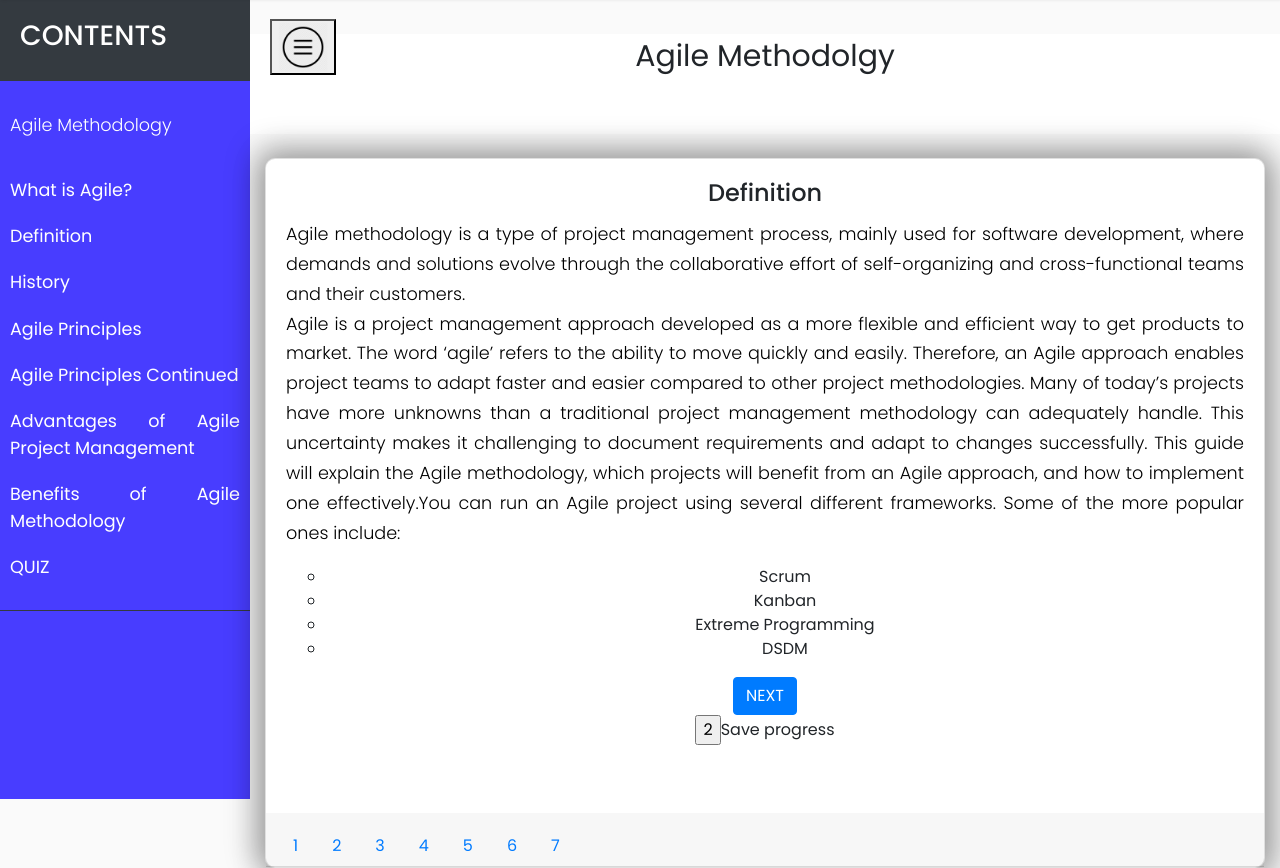
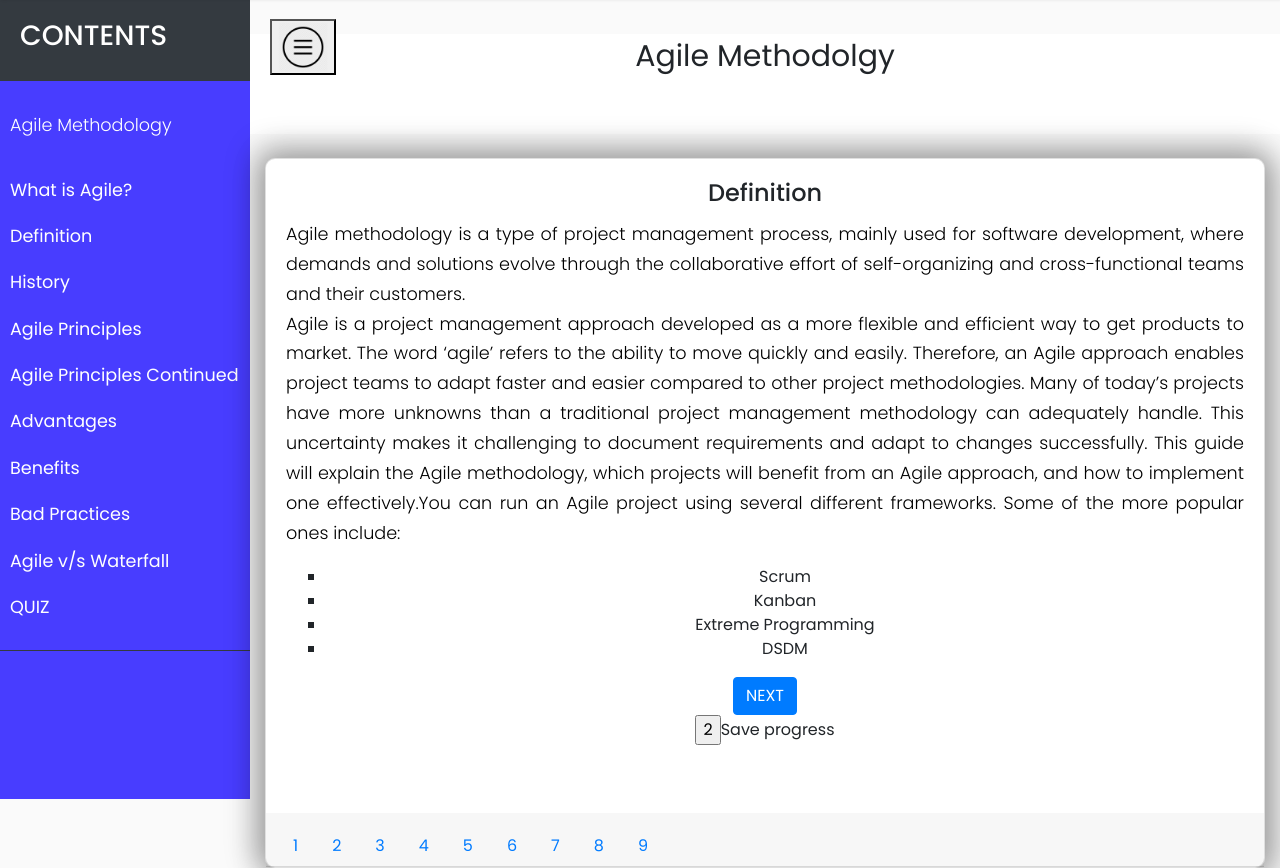
Before and after one commit to draj2931/Agile-Web-Applicaion-project-2, a Flask app: page /material/1 in a window 1280 px wide, after a click on "Definition". Shown: the part 77-945 px from the top of the page. Run offline with Flask 2, Linux system fonts and the light colour scheme; some libraries are stand-ins or nearby versions.

Commit message:
All course materials added

```diff
--- a/Project/static/css/material_style.css
+++ b/Project/static/css/material_style.css
@@ -261,6 +261,10 @@ a.article:hover {
 
 
 .agile-list{
-  list-style-type: circle;
+  list-style-type: square;
   align-items: center;
 }
+.card-text > li{
+  text-align: left;
+  align-items: flex-start;
+}
--- a/Project/templates/material.html
+++ b/Project/templates/material.html
@@ -54,9 +54,13 @@ Logout
 
       <li><a href="#tab5" id="nav5" data-toggle="tab">Agile Principles Continued</a> </li>
 
-      <li> <a href="#tab6" id="nav6" data-toggle="tab">Advantages of Agile Project Management</a> </li>
+      <li> <a href="#tab6" id="nav6" data-toggle="tab">Advantages</a> </li>
 
-      <li> <a href="#tab7" id="nav7" data-toggle="tab">Benefits of Agile Methodology</a> </li>
+      <li> <a href="#tab7" id="nav7" data-toggle="tab">Benefits</a> </li>
+
+      <li> <a href="#tab8" id="nav8" data-toggle="tab">Bad Practices</a> </li>
+
+      <li> <a href="#tab9" id="nav9" data-toggle="tab">Agile v/s Waterfall</a> </li>
 
 
       <li><a href="/questions/{{username}}">QUIZ</a> </li>
@@ -236,8 +240,53 @@ Logout
                     <li>Ongoing Innovation</li>
 
                   </p>
-                  <a href="#tab7" data-toggle="tab" class="btn btn-primary">NEXT</a>
-                  <br> <input type="radio" name="completed" value="6"> Mark as Completed
+                  <a href="#tab8" data-toggle="tab" class="btn btn-primary">NEXT</a>
+                  <!-- <br> <input type="radio" name="completed" value="6"> Mark as Completed
+
+                  <a href="/questions/{{username}}" class="btn btn-primary">Take Quiz</a> -->
+
+                </div>
+
+
+
+                <div class="tab-pane fade" id="tab8">
+                  <h4 class="card-title">Bad practices</h4>
+                  <p class="card-text">There are certain scenarios whre Agile could prove to be costly or not effective. The scenarios are listed below:
+                    <li>The outcome of your project is stable and well understood</li>
+                    <li>Stakeholders don't want Agile</li>
+                    <li>Company can't support Agile</li>
+
+                  </p>
+                  <a href="#tab9" data-toggle="tab" class="btn btn-primary">NEXT</a>
+                  <!-- <br> <input type="radio" name="completed" value="6"> Mark as Completed
+
+                  <a href="/questions/{{username}}" class="btn btn-primary">Take Quiz</a> -->
+
+                </div>
+
+
+
+                <div class="tab-pane fade" id="tab9">
+                  <h4 class="card-title">Agile v/s Waterfall</h4>
+                  <p class="card-text">
+                    <li>Agile methodology project management and Waterfall project management are two of the more popular methods for organizing projects. When determining how to plan and run your next project, you’ll likely start by comparing Agile and Waterfall project management to determine which is more suitable.
+
+                      </li>
+                    <li>	Waterfall is a more traditional approach to project management, involving a linear project flow. It’s best for clearly defined projects with definitive timelines and well-defined deliverables from the outset. In other words, if your major project constraints are well understood and documented, Waterfall is likely your best option. </li>
+                    <li>Core principles of Waterfall:
+                      <ol class="agile-list1" style="list-style-type:lower-roman; text-align: center;">
+                        <li>Gathering all requirements upfront</li>
+                        <li>	Completing all work in structured, sequential, pre-defined phases </li>
+                      </ol>
+                    </li>
+                    <li>Conversely, Agile was created to handle projects where the primary constraints are not well understood.</li>
+                    <li>As discussed earlier, Agile is an iterative, flexible approach to projects. This method splits a project into stages or “sprints,” allowing it to mature and evolve as you gain more information.</li>
+
+                    <li>When deciding between Waterfall project management and Agile, it should ultimately come down to your end product’s maturity and how well you understand the project’s outcomes and requirements in the initiation phase.</li>
+
+                  </p>
+                  <!-- <a href="#tab9" data-toggle="tab" class="btn btn-primary">NEXT</a> -->
+                  <br> <input type="radio" name="completed" value="9"> Mark as Completed
 
                   <a href="/questions/{{username}}" class="btn btn-primary">Take Quiz</a>
 
@@ -270,6 +319,13 @@ Logout
                   </li>
                   <li class="nav-item">
                     <a class="nav-link" data-toggle="tab" href="#tab7">7</a>
+                  </li>
+
+                  <li class="nav-item">
+                    <a class="nav-link" data-toggle="tab" href="#tab8">8</a>
+                  </li>
+                  <li class="nav-item">
+                    <a class="nav-link" data-toggle="tab" href="#tab9">9</a>
                   </li>
                 </ul>
               </div>
```
